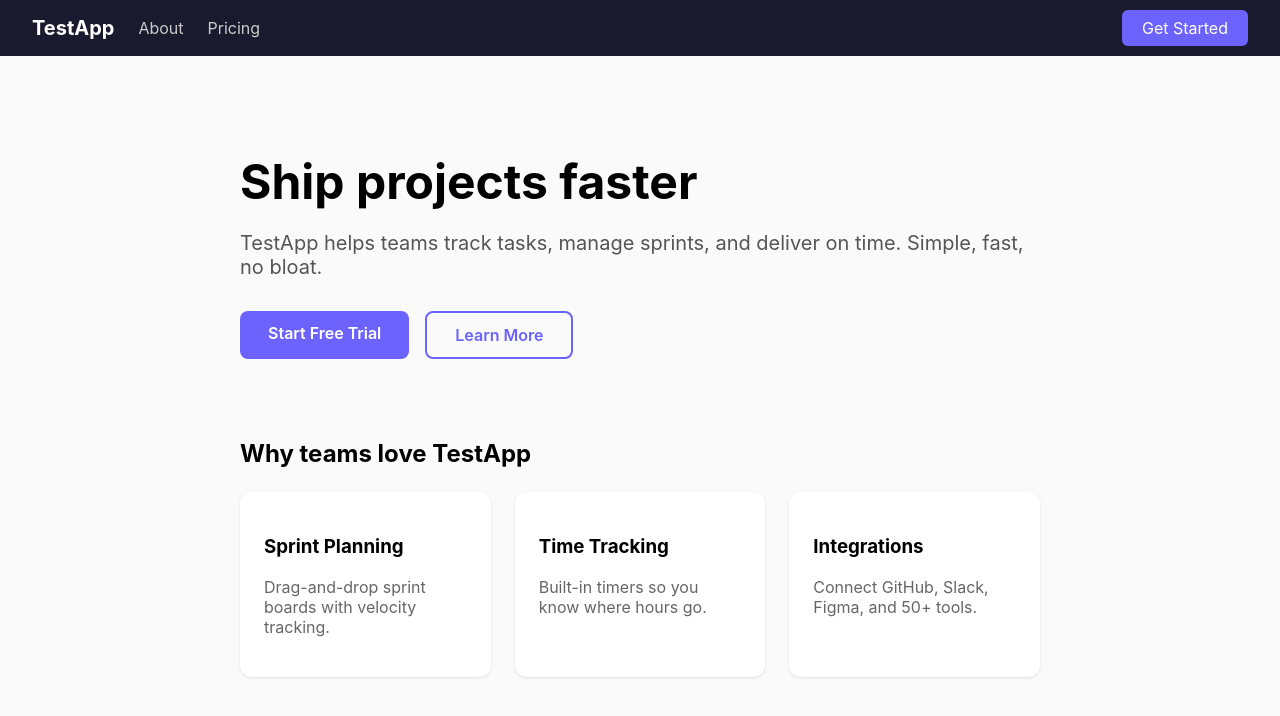
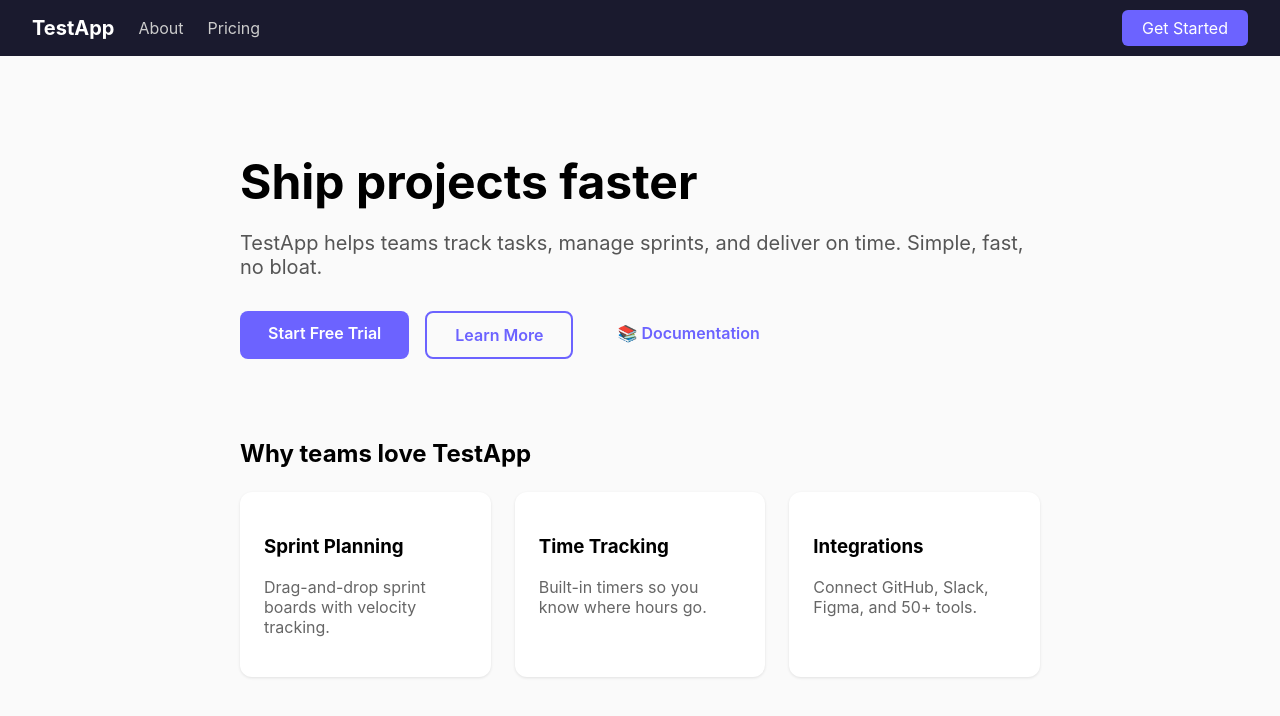
Before and after one commit to looksgoodtomeai/test-app, a Next.js app: page / in a window 1280 px wide. Shown: the top 716 px of the page. Built offline with nearby package versions, Linux system fonts and the light colour scheme.

Commit message:
Add documentation link to hero CTA section

```diff
--- a/src/app/page.tsx
+++ b/src/app/page.tsx
@@ -12,6 +12,9 @@ export default function Home() {
         </a>
         <a href="/about" style={{ border: '2px solid #6c63ff', color: '#6c63ff', padding: '12px 28px', borderRadius: '8px', textDecoration: 'none', fontWeight: 600 }}>
           Learn More
+        </a>
+        <a href="/docs" style={{ color: '#6c63ff', padding: '12px 28px', textDecoration: 'none', fontWeight: 600 }}>
+          📚 Documentation
         </a>
       </div>
 
```
